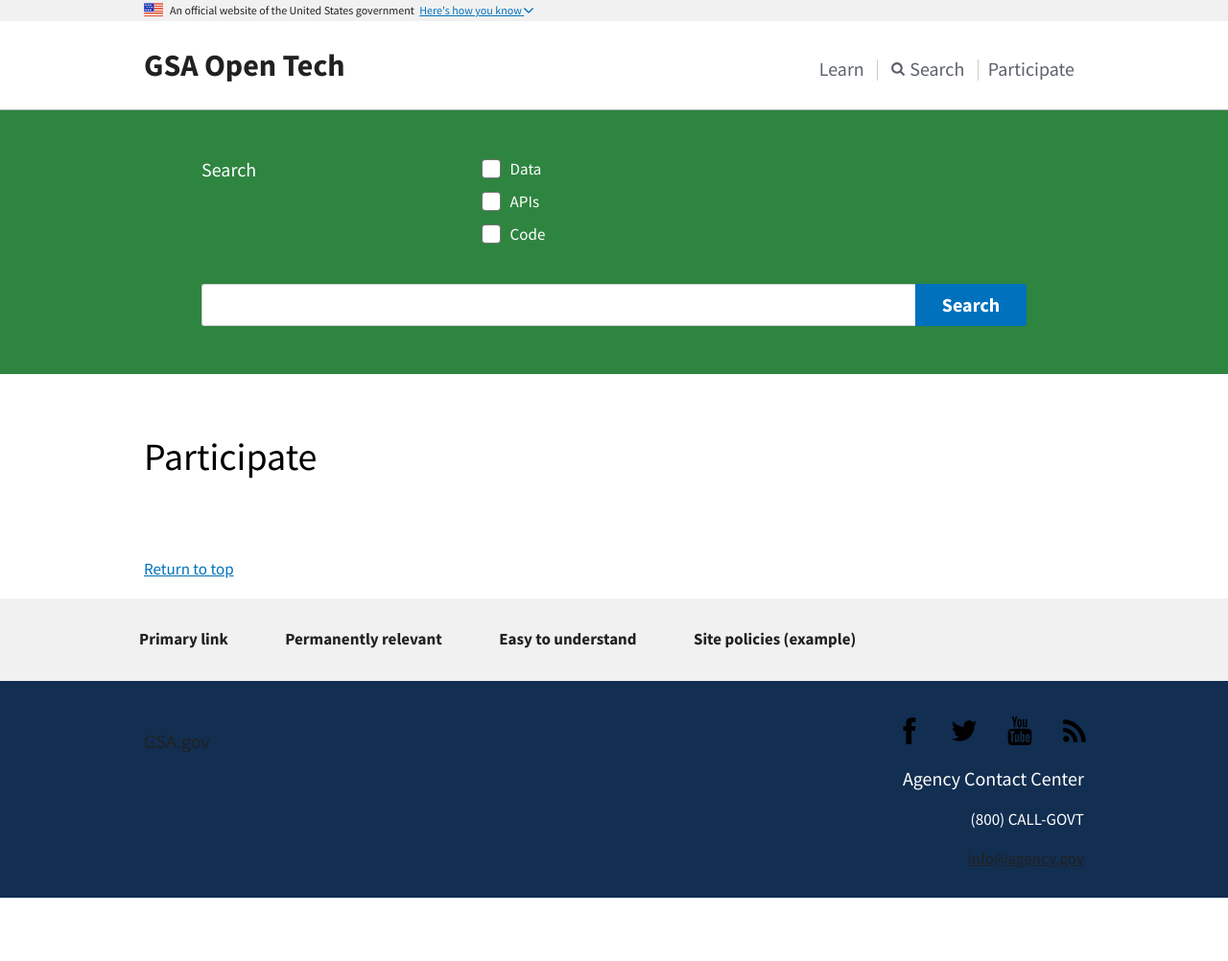
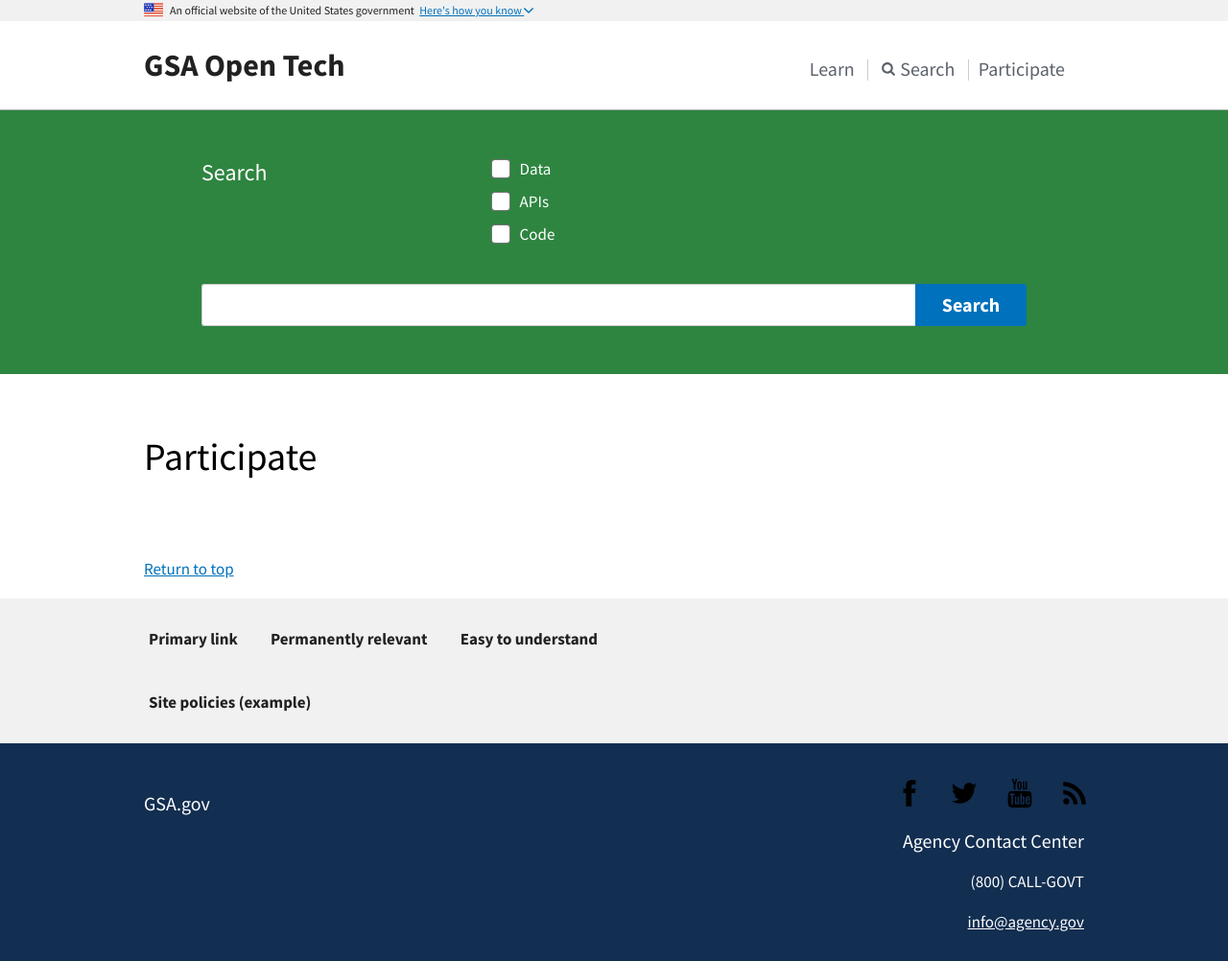
Before and after one commit to bah-interactivemedia/bah-grace-hopper, a Jekyll site: the page built from participate.html, in a window 1280 px wide. Shown: the whole page at 96% size. Built offline with Jekyll 4.4.1, drawn with Linux system fonts in a browser that asks for light colours; before the commit the page ends 936 px from its top, so only the background shows below that.

Commit message:
style updates

```diff
--- a/assets/stylesheets/_style.scss
+++ b/assets/stylesheets/_style.scss
@@ -167,4 +167,19 @@
 	h1, h2, h3, h4, h5, h6, p {
 		color: #fff;
 	}
+
+	a {
+		color: #fff;
+	}
 }
+
+.interior .usa-hero-callout h3 {
+	font-size: 24px;
+	font-weight: 500;
+}
+
+.interior ul.usa-unstyled-list {
+	display: inline-block;
+    float: left;
+    padding: 0 10px;
+}
```
